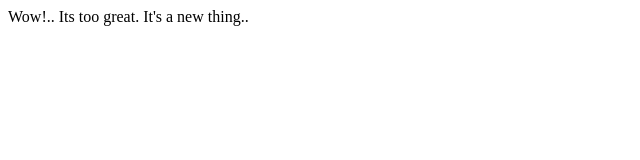
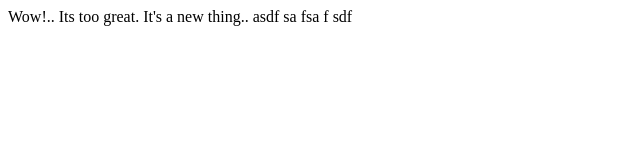
Before and after one commit to ramstheroyal/helloworld, a plain HTML site: page index.html in a window 1280 px wide. Shown: the whole page, without its empty margins (0-640 px from the left). Drawn offline with Linux system fonts and the light colour scheme.

Commit message:
Test app

```diff
--- a/index.html
+++ b/index.html
@@ -7,5 +7,10 @@
 
    It's a new thing..
 
+ asdf
+ sa
+ fsa
+ f
+ sdf
  </body>
 </html>
```
